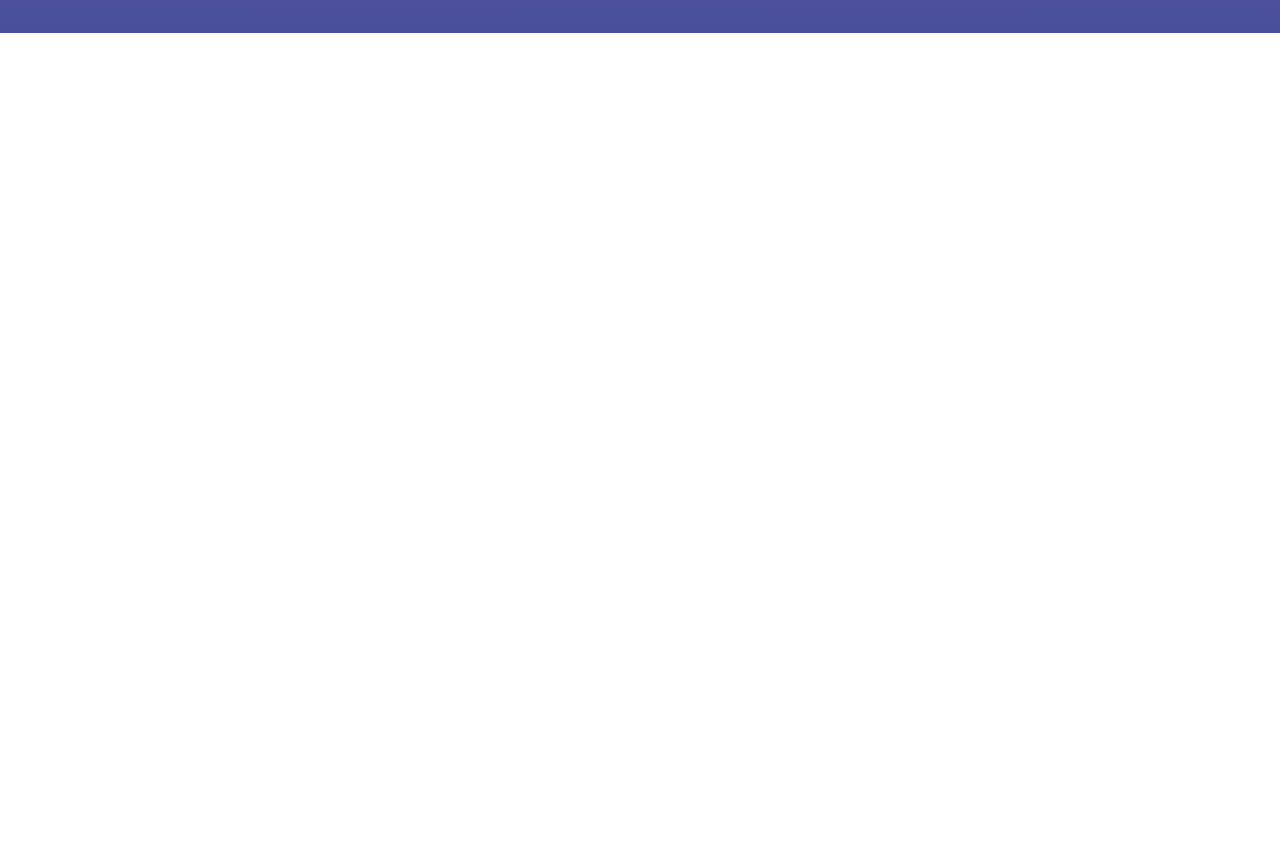
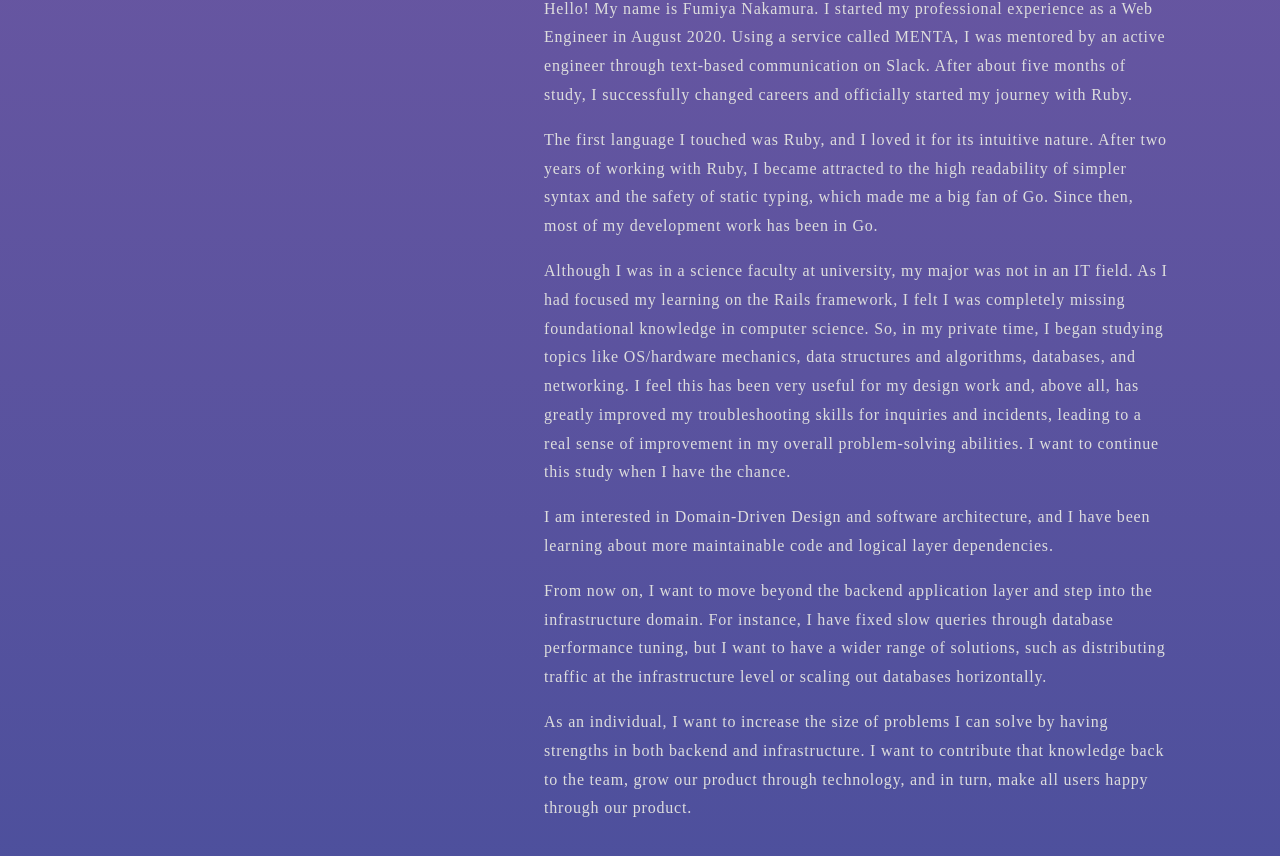
Before and after one commit to NakamuraFumiya/nextjs-blog, a Next.js app: page / in a window 1280 px wide. Shown: the part 1760-2616 px from the top of the page. Before the commit the page ends 1793 px from the top, so only its background shows below. Built offline with nearby package versions, Linux system fonts and the light colour scheme.

Commit message:
update resume

```diff
--- a/components/page/Top/Top.tsx
+++ b/components/page/Top/Top.tsx
@@ -73,6 +73,30 @@ const H3 = styled.h3`
   }
 `;
 
+const P = styled.p`
+  color: #DDDDDD;
+  line-height: 1.8;
+  font-weight: 300;
+
+  @media screen and (max-width: 767px) {
+    margin: 0 1.5rem;
+    font-size: 0.9rem;
+    letter-spacing: 0.01rem;
+  }
+
+  @media screen and (min-width: 768px) {
+    margin: 1rem 7rem 0;
+    font-size: 1rem;
+    letter-spacing: 0.05rem;
+  }
+
+  @media screen and (min-width: 1920px) {
+    margin: 1rem 22rem 0;
+    font-size: 1.2rem;
+    letter-spacing: 0.07rem;
+  }
+`;
+
 const BodySpan = styled.div`
   @media screen and (max-width: 767px) {
     padding-bottom: 3.6rem;
@@ -123,16 +147,6 @@ export const Top = () => {
         <PageWithSideBar />
         <br />
         <div>
-          <H1>Skills</H1>
-          <H2>{ArrangeWords(skills)}</H2>
-
-          <H1>Learned</H1>
-          <H2>{ArrangeWords(learned)}</H2>
-
-          <H1>Interest/Studying</H1>
-          <H2>{ArrangeWords(studying)}</H2>
-          <H2>{ArrangeWords(interest)}</H2>
-
           <H1>Carrer</H1>
           <H2>Handy Inc. (Jul, 2025 ~ Present)</H2>
           <H3>Development of "Handy進路指導室" using Go.</H3>
@@ -147,6 +161,16 @@ export const Top = () => {
           <H2>NS Solutions Tokyo Inc. (Apr, 2019 ~ Jul, 2020)</H2>
           <H3>Building a CPU utilization monitoring system for host machines using Elasticsearch and Grafana.</H3>
 
+          <H1>Skills</H1>
+          <H2>{ArrangeWords(skills)}</H2>
+
+          <H1>Learned</H1>
+          <H2>{ArrangeWords(learned)}</H2>
+
+          <H1>Interest/Studying</H1>
+          <H2>{ArrangeWords(studying)}</H2>
+          <H2>{ArrangeWords(interest)}</H2>
+
           <H1>Personality</H1>
           <H2>ISFP-A</H2>
 
@@ -157,6 +181,26 @@ export const Top = () => {
           <H2>Functional Materials Engineering</H2>
           <H3>Ehime University</H3>
 
+          <H1>Description</H1>
+          <P>
+              Hello! My name is Fumiya Nakamura. I started my professional experience as a Web Engineer in August 2020. Using a service called MENTA, I was mentored by an active engineer through text-based communication on Slack. After about five months of study, I successfully changed careers and officially started my journey with Ruby.
+          </P>
+          <P>
+              The first language I touched was Ruby, and I loved it for its intuitive nature. After two years of working with Ruby, I became attracted to the high readability of simpler syntax and the safety of static typing, which made me a big fan of Go. Since then, most of my development work has been in Go.
+          </P>
+          <P>
+              Although I was in a science faculty at university, my major was not in an IT field. As I had focused my learning on the Rails framework, I felt I was completely missing foundational knowledge in computer science. So, in my private time, I began studying topics like OS/hardware mechanics, data structures and algorithms, databases, and networking. I feel this has been very useful for my design work and, above all, has greatly improved my troubleshooting skills for inquiries and incidents, leading to a real sense of improvement in my overall problem-solving abilities. I want to continue this study when I have the chance.
+          </P>
+          <P>
+              I am interested in Domain-Driven Design and software architecture, and I have been learning about more maintainable code and logical layer dependencies.
+          </P>
+          <P>
+              From now on, I want to move beyond the backend application layer and step into the infrastructure domain. For instance, I have fixed slow queries through database performance tuning, but I want to have a wider range of solutions, such as distributing traffic at the infrastructure level or scaling out databases horizontally.
+          </P>
+          <P>
+              As an individual, I want to increase the size of problems I can solve by having strengths in both backend and infrastructure. I want to contribute that knowledge back to the team, grow our product through technology, and in turn, make all users happy through our product.
+          </P>
+
           <BodySpan />
         </div>
       </Body>
```
